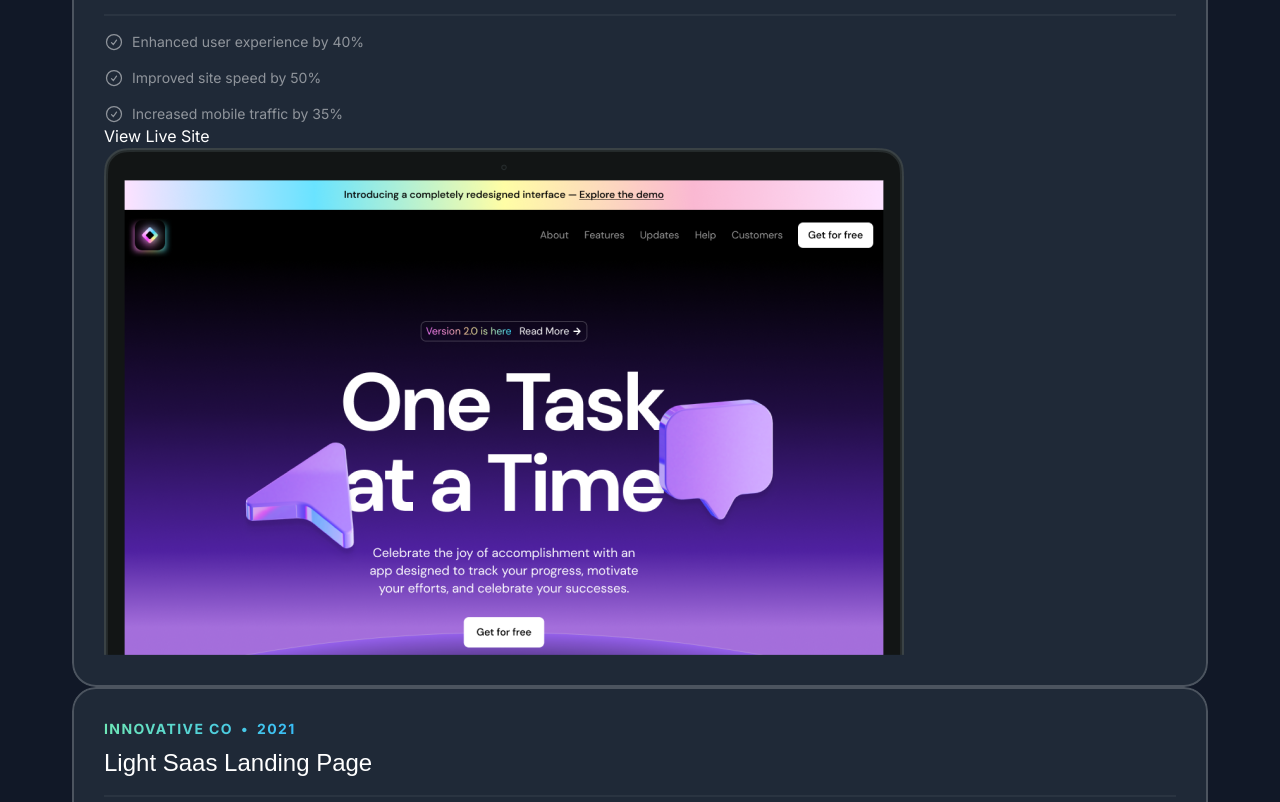
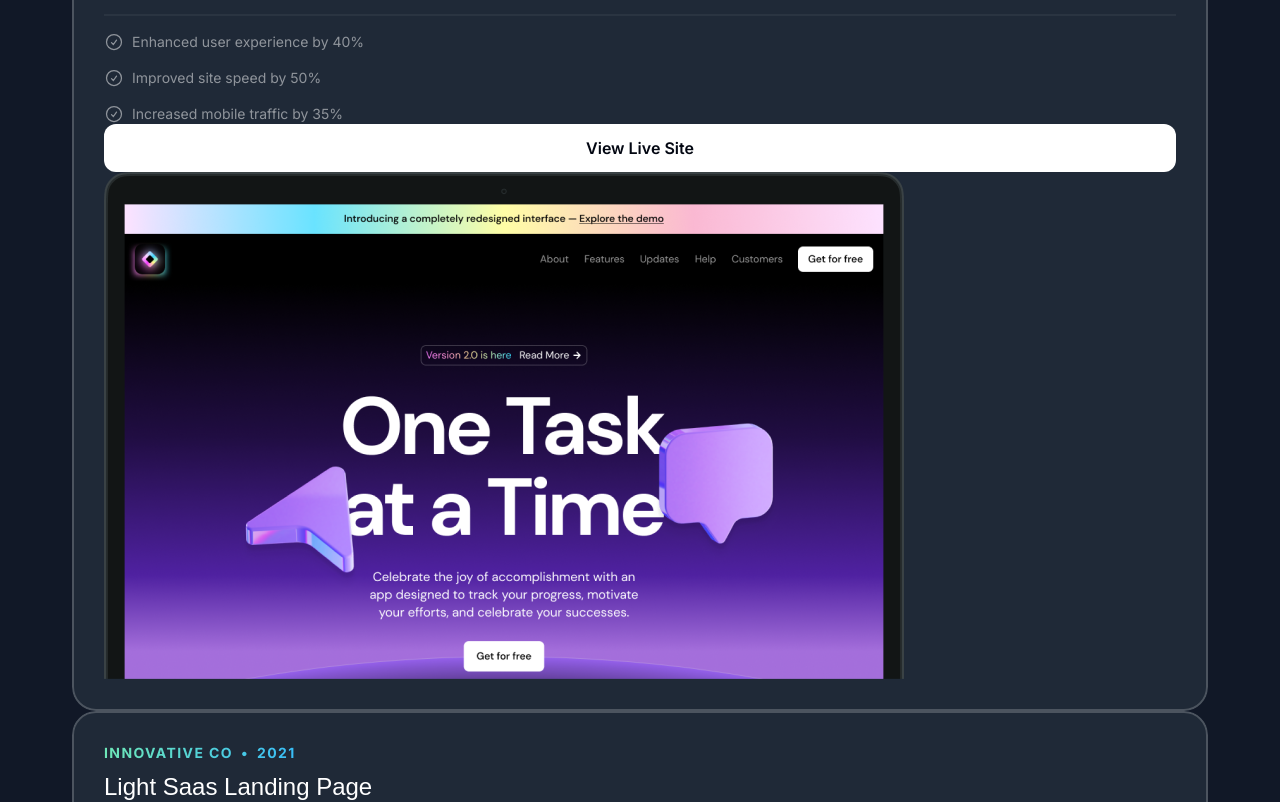
Before and after one commit to MorhafGhziel/frontend-tribe-portofolio, a Next.js app: page / in a window 1280 px wide. Shown: the part 1180-1982 px from the top of the page. Built offline with nearby package versions, Linux system fonts and the light colour scheme; a web font is replaced by a local one.

Commit message:
styled the projects button

```diff
--- a/src/sections/Projects.tsx
+++ b/src/sections/Projects.tsx
@@ -87,7 +87,9 @@ export const ProjectsSection = () => {
                   ))}
                 </ul>
                 <a href={project.link}>
-                  <button>View Live Site</button>
+                  <button className="bg-white text-gray-950 h-12 w-full rounded-xl font-semibold">
+                    View Live Site
+                  </button>
                 </a>
                 <Image src={project.image} alt={project.title} />
               </div>
```
